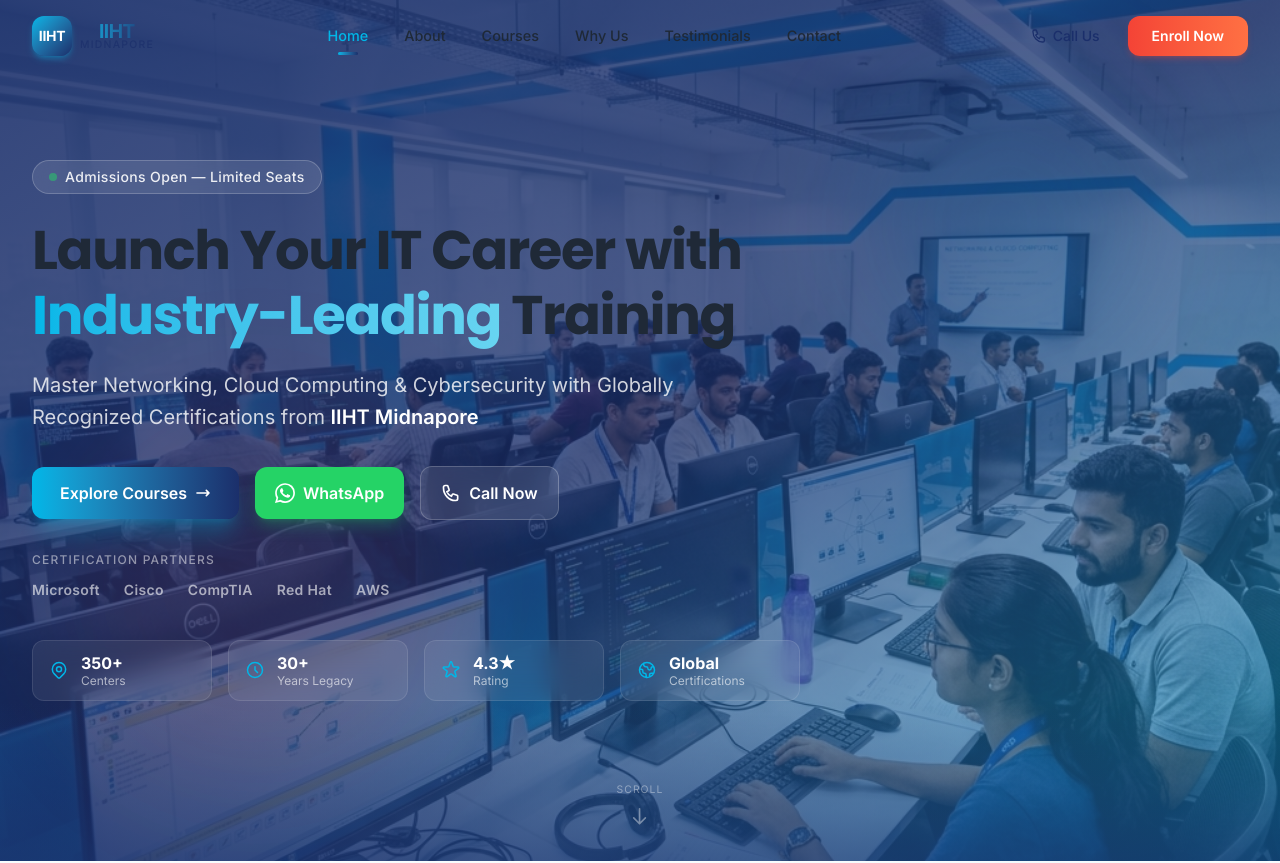
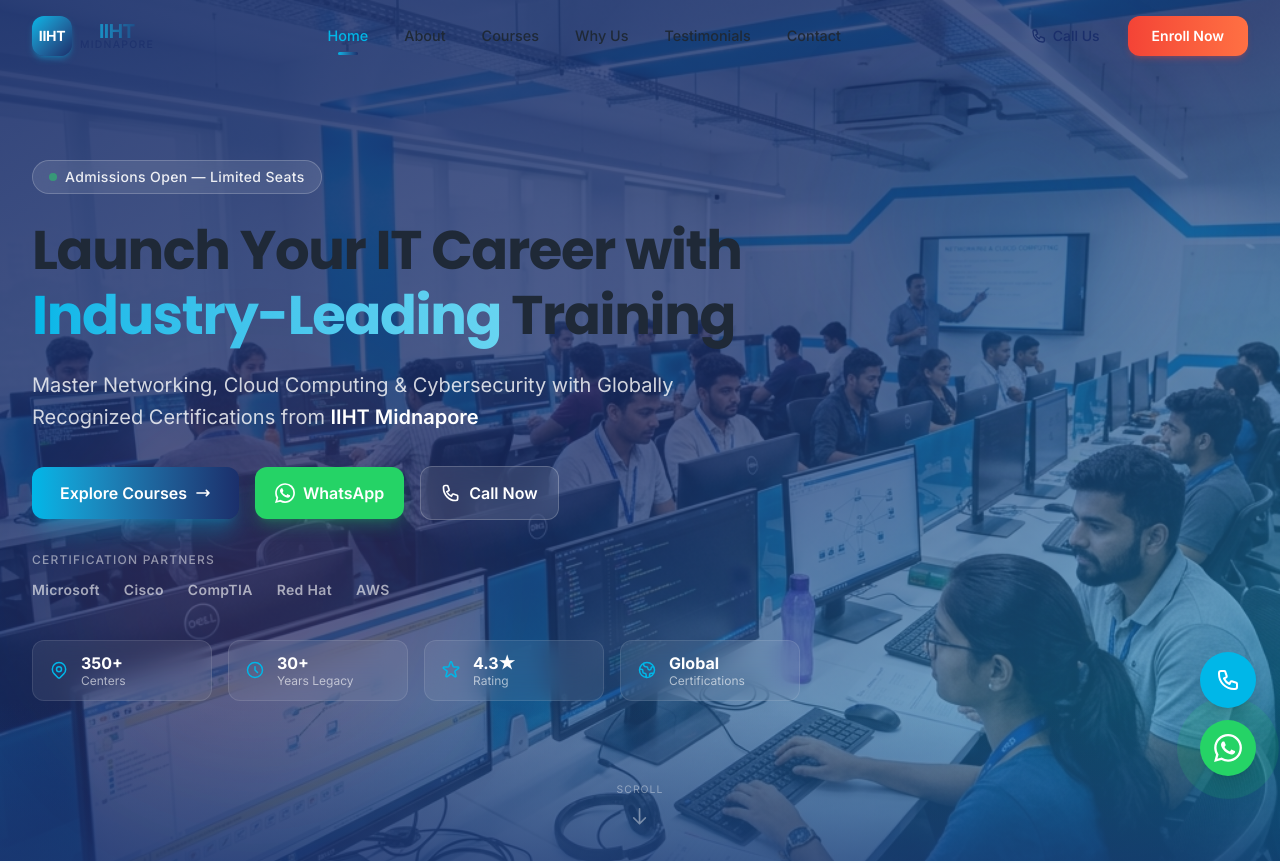
Before and after one commit to adeditsmsg-oss/iiht-midnapore, a Next.js app: page /iiht-midnapore/ in a window 1280 px wide. Shown: the top 863 px of the page. Built offline with nearby package versions, Linux system fonts and the light colour scheme.

Commit message:
Upload src/components/StickyButtons.tsx

```diff
--- /dev/null
+++ b/src/components/StickyButtons.tsx
@@ -0,0 +1,70 @@
+'use client';
+
+import React from 'react';
+
+export default function StickyButtons() {
+  return (
+    <>
+      {/* Pulse Animation Keyframes */}
+      <style jsx>{`
+        @keyframes pulse-ring {
+          0% {
+            transform: scale(0.8);
+            opacity: 1;
+          }
+          100% {
+            transform: scale(2);
+            opacity: 0;
+          }
+        }
+        .whatsapp-pulse::before {
+          content: '';
+          position: absolute;
+          inset: 0;
+          border-radius: 9999px;
+          background-color: #25d366;
+          animation: pulse-ring 2s cubic-bezier(0.215, 0.61, 0.355, 1) infinite;
+          z-index: -1;
+        }
+      `}</style>
+
+      <div className="fixed bottom-6 right-6 flex flex-col gap-3 z-50">
+        {/* Call Button */}
+        <a
+          href="tel:08880830077"
+          aria-label="Call IIHT Midnapore"
+          className="relative w-14 h-14 rounded-full flex items-center justify-center text-white shadow-lg transition-all duration-300 hover:scale-110 hover:shadow-xl"
+          style={{ backgroundColor: '#00B7E8' }}
+        >
+          <svg
+            className="w-6 h-6"
+            fill="none"
+            viewBox="0 0 24 24"
+            stroke="currentColor"
+            strokeWidth={2}
+          >
+            <path
+              strokeLinecap="round"
+              strokeLinejoin="round"
+              d="M3 5a2 2 0 012-2h3.28a1 1 0 01.948.684l1.498 4.493a1 1 0 01-.502 1.21l-2.257 1.13a11.042 11.042 0 005.516 5.516l1.13-2.257a1 1 0 011.21-.502l4.493 1.498a1 1 0 01.684.949V19a2 2 0 01-2 2h-1C9.716 21 3 14.284 3 6V5z"
+            />
+          </svg>
+        </a>
+
+        {/* WhatsApp Button */}
+        <a
+          href="https://wa.me/918880830077?text=Hi%20IIHT%20Midnapore%2C%20I%27m%20interested%20in%20your%20courses"
+          target="_blank"
+          rel="noopener noreferrer"
+          aria-label="Chat on WhatsApp"
+          className="whatsapp-pulse relative w-14 h-14 rounded-full flex items-center justify-center text-white shadow-lg transition-all duration-300 hover:scale-110 hover:shadow-xl"
+          style={{ backgroundColor: '#25D366' }}
+        >
+          <svg className="w-7 h-7" viewBox="0 0 24 24" fill="currentColor">
+            <path d="M17.472 14.382c-.297-.149-1.758-.867-2.03-.967-.273-.099-.471-.148-.67.15-.197.297-.767.966-.94 1.164-.173.199-.347.223-.644.075-.297-.15-1.255-.463-2.39-1.475-.883-.788-1.48-1.761-1.653-2.059-.173-.297-.018-.458.13-.606.134-.133.298-.347.446-.52.149-.174.198-.298.298-.497.099-.198.05-.371-.025-.52-.075-.149-.669-1.612-.916-2.207-.242-.579-.487-.5-.669-.51-.173-.008-.371-.01-.57-.01-.198 0-.52.074-.792.372-.272.297-1.04 1.016-1.04 2.479 0 1.462 1.065 2.875 1.213 3.074.149.198 2.096 3.2 5.077 4.487.709.306 1.262.489 1.694.625.712.227 1.36.195 1.871.118.571-.085 1.758-.719 2.006-1.413.248-.694.248-1.289.173-1.413-.074-.124-.272-.198-.57-.347m-5.421 7.403h-.004a9.87 9.87 0 01-5.031-1.378l-.361-.214-3.741.982.998-3.648-.235-.374a9.86 9.86 0 01-1.51-5.26c.001-5.45 4.436-9.884 9.888-9.884 2.64 0 5.122 1.03 6.988 2.898a9.825 9.825 0 012.893 6.994c-.003 5.45-4.437 9.884-9.885 9.884m8.413-18.297A11.815 11.815 0 0012.05 0C5.495 0 .16 5.335.157 11.892c0 2.096.547 4.142 1.588 5.945L.057 24l6.305-1.654a11.882 11.882 0 005.683 1.448h.005c6.554 0 11.89-5.335 11.893-11.893a11.821 11.821 0 00-3.48-8.413z" />
+          </svg>
+        </a>
+      </div>
+    </>
+  );
+}
```
